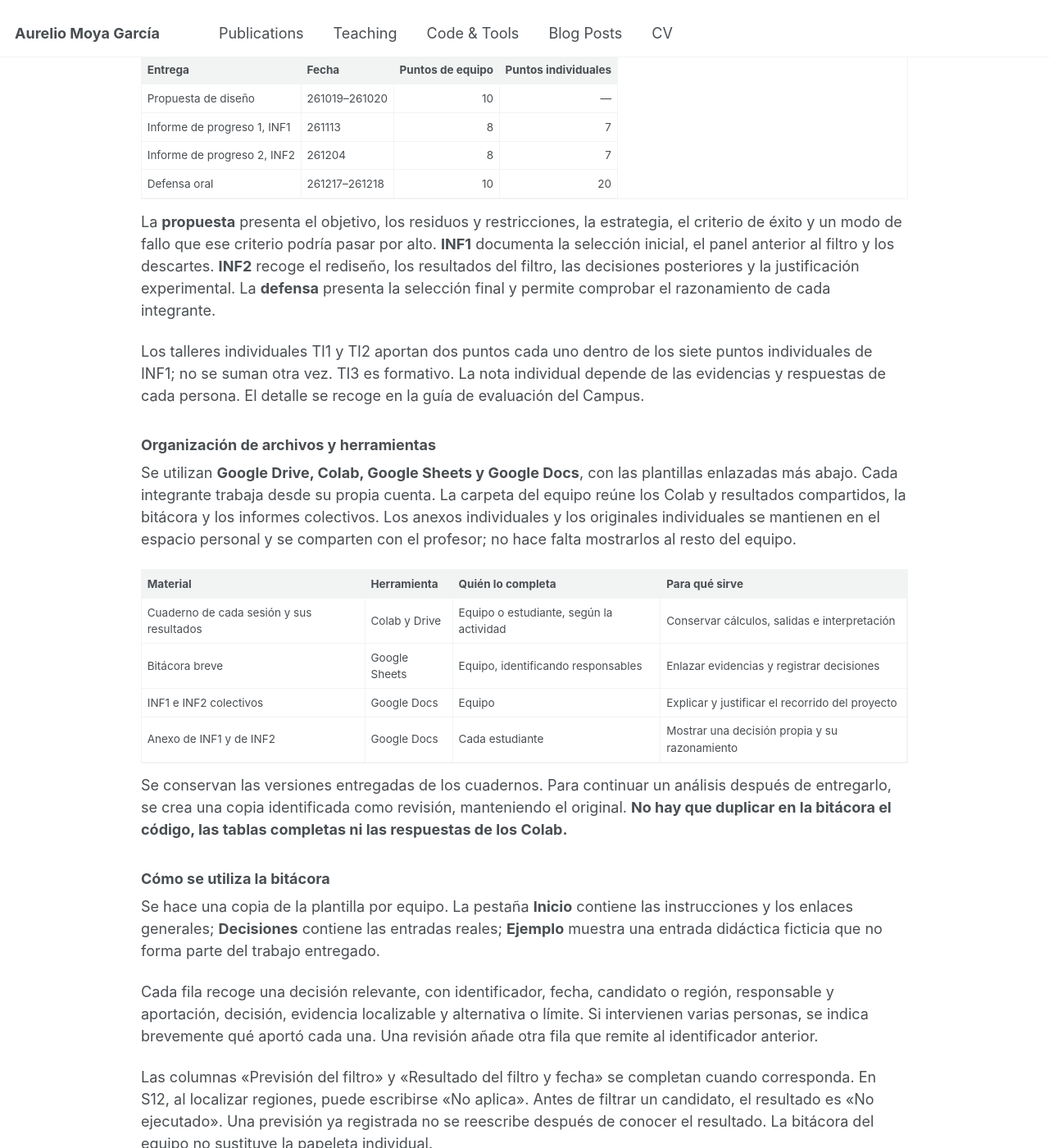
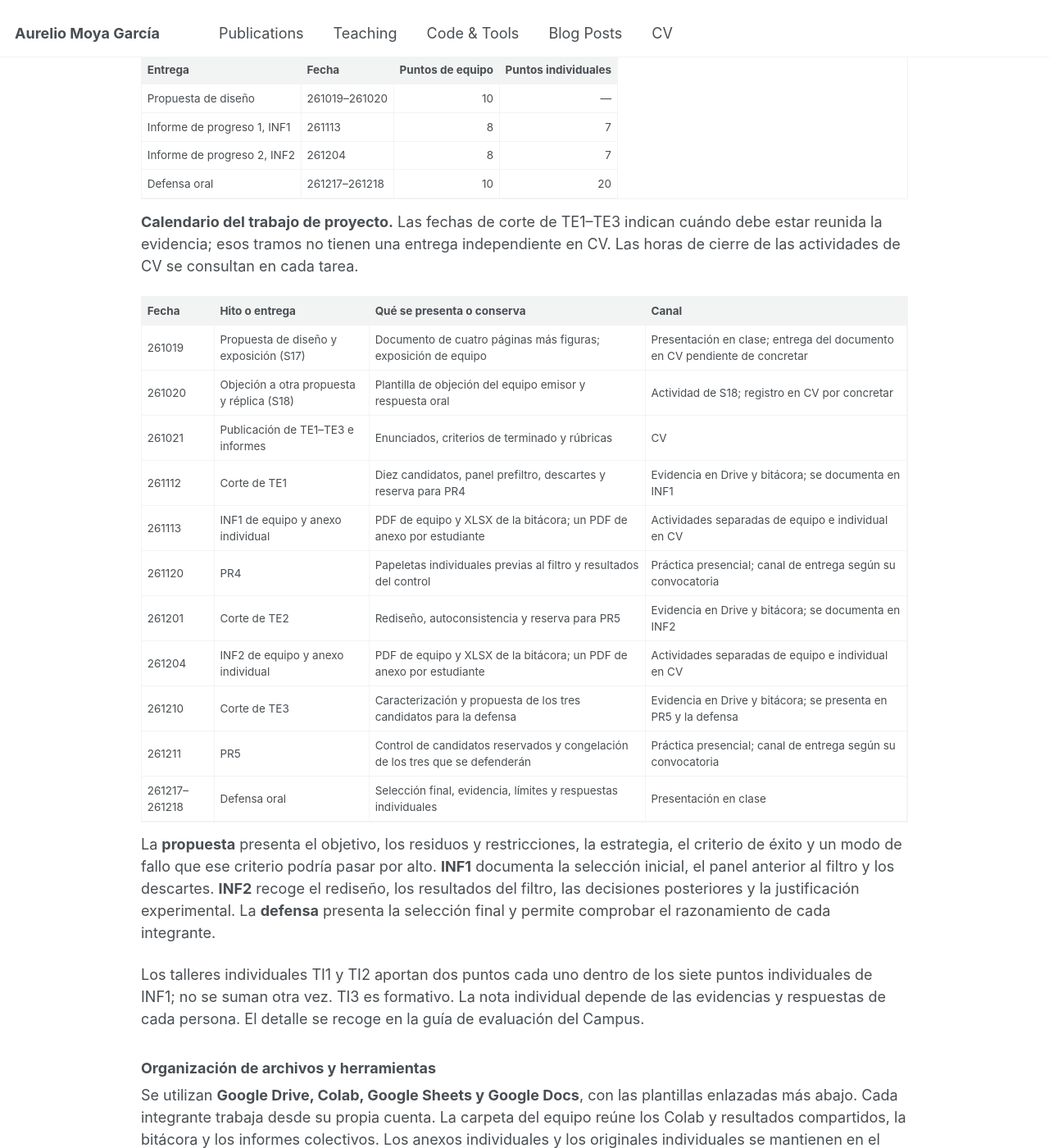
Before and after one commit to amoyag/amoyag.github.io, a Jekyll site: the page built from _teaching/2026-09-01-bioquimica-ingenieria-proteinas.md, in a window 1280 px wide and 1400 px high, scrolled down 2486 px. Shown: the whole window at 82% size. Built offline with Jekyll 4.4.1, drawn with Linux system fonts in a browser that asks for light colours; some of the changed text lies outside the part shown.

Commit message:
Publicar calendario del proyecto BIP

```diff
--- a/_teaching/2026-09-01-bioquimica-ingenieria-proteinas.md
+++ b/_teaching/2026-09-01-bioquimica-ingenieria-proteinas.md
@@ -63,6 +63,22 @@ Los puntos de esta tabla son puntos sobre los 100 de la asignatura. Se mantienen
 | Informe de progreso 2, INF2 | 261204 | 8 | 7 |
 | Defensa oral | 261217–261218 | 10 | 20 |
 
+**Calendario del trabajo de proyecto.** Las fechas de corte de TE1–TE3 indican cuándo debe estar reunida la evidencia; esos tramos no tienen una entrega independiente en CV. Las horas de cierre de las actividades de CV se consultan en cada tarea.
+
+| Fecha | Hito o entrega | Qué se presenta o conserva | Canal |
+|---|---|---|---|
+| 261019 | Propuesta de diseño y exposición (S17) | Documento de cuatro páginas más figuras; exposición de equipo | Presentación en clase; entrega del documento en CV pendiente de concretar |
+| 261020 | Objeción a otra propuesta y réplica (S18) | Plantilla de objeción del equipo emisor y respuesta oral | Actividad de S18; registro en CV por concretar |
+| 261021 | Publicación de TE1–TE3 e informes | Enunciados, criterios de terminado y rúbricas | CV |
+| 261112 | Corte de TE1 | Diez candidatos, panel prefiltro, descartes y reserva para PR4 | Evidencia en Drive y bitácora; se documenta en INF1 |
+| 261113 | INF1 de equipo y anexo individual | PDF de equipo y XLSX de la bitácora; un PDF de anexo por estudiante | Actividades separadas de equipo e individual en CV |
+| 261120 | PR4 | Papeletas individuales previas al filtro y resultados del control | Práctica presencial; canal de entrega según su convocatoria |
+| 261201 | Corte de TE2 | Rediseño, autoconsistencia y reserva para PR5 | Evidencia en Drive y bitácora; se documenta en INF2 |
+| 261204 | INF2 de equipo y anexo individual | PDF de equipo y XLSX de la bitácora; un PDF de anexo por estudiante | Actividades separadas de equipo e individual en CV |
+| 261210 | Corte de TE3 | Caracterización y propuesta de los tres candidatos para la defensa | Evidencia en Drive y bitácora; se presenta en PR5 y la defensa |
+| 261211 | PR5 | Control de candidatos reservados y congelación de los tres que se defenderán | Práctica presencial; canal de entrega según su convocatoria |
+| 261217–261218 | Defensa oral | Selección final, evidencia, límites y respuestas individuales | Presentación en clase |
+
 La **propuesta** presenta el objetivo, los residuos y restricciones, la estrategia, el criterio de éxito y un modo de fallo que ese criterio podría pasar por alto. **INF1** documenta la selección inicial, el panel anterior al filtro y los descartes. **INF2** recoge el rediseño, los resultados del filtro, las decisiones posteriores y la justificación experimental. La **defensa** presenta la selección final y permite comprobar el razonamiento de cada integrante.
 
 Los talleres individuales TI1 y TI2 aportan dos puntos cada uno dentro de los siete puntos individuales de INF1; no se suman otra vez. TI3 es formativo. La nota individual depende de las evidencias y respuestas de cada persona. El detalle se recoge en la guía de evaluación del Campus.
@@ -96,7 +112,7 @@ Los informes se redactan sobre la evidencia conservada. Las plantillas mantienen
 
 **INF1 de equipo** documenta el recorrido hasta los diez candidatos, interpreta el panel prefiltro, justifica los descartes e identifica la reserva para PR4. **INF2 de equipo** explica el uso de los resultados de PR4, la autoconsistencia con su convención, las decisiones posteriores y las tres cuestiones experimentales. Cada informe incluye una tabla breve de contribuciones: nombre, aportación concreta y evidencia. No se asignan porcentajes de participación.
 
-**El anexo individual se escribe y entrega por separado.** Puede tratar el mismo candidato que otro integrante, pero debe permitir reconocer la operación y el razonamiento propios. Una afirmación como «ayudé con los cálculos» se concreta indicando qué entrada se utilizó, qué se comprobó, dónde está el resultado y cómo se interpretó.
+**El anexo individual se escribe y entrega por separado.** Cada estudiante entrega su PDF de anexo individual en una actividad individual de CV **el mismo día que el equipo entrega el informe correspondiente**: 261113 para INF1 y 261204 para INF2. Puede tratar el mismo candidato que otro integrante, pero debe permitir reconocer la operación y el razonamiento propios. Una afirmación como «ayudé con los cálculos» se concreta indicando qué entrada se utilizó, qué se comprobó, dónde está el resultado y cómo se interpretó.
 
 | Anexo | Evidencia individual que se solicita | Puntos |
 |---|---|---:|
```
Also changed, not shown: other parts of _teaching/2026-09-01-bioquimica-ingenieria-proteinas.md (+1 -1 lines).
